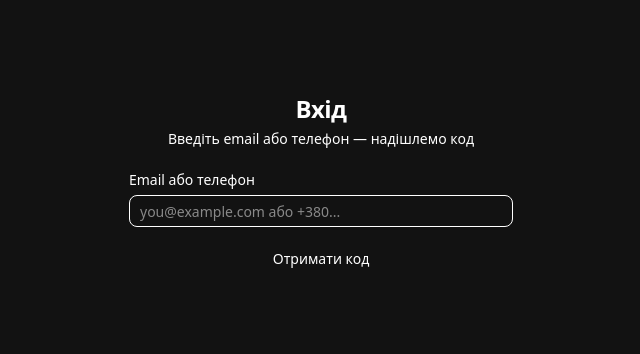
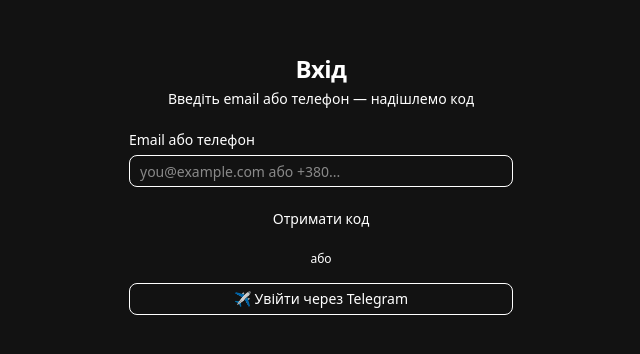
Before and after one commit to dedcinema/frontend, a Next.js app: page /auth/login in a window 1280 px wide. Shown: the part 216-570 px from the top of the page, without its empty margins (319-959 px from the left). Built offline with nearby package versions, Linux system fonts and the light colour scheme; no server answers.

Commit message:
feat: telegram auth flow

```diff
--- /dev/null
+++ b/src/app/auth/telegram/page.tsx
@@ -0,0 +1,74 @@
+'use client'
+
+import { Suspense, useEffect } from 'react'
+import { useRouter } from 'next/navigation'
+import { useSearchParams } from 'next/navigation'
+import { toast } from 'sonner'
+import { authApi, type AuthResponse } from '@/api/requests/auth'
+import { useAuth } from '@/api/hooks/useAuth'
+
+function TelegramHandler() {
+  const searchParams = useSearchParams()
+  const router = useRouter()
+  const { auth } = useAuth()
+
+  useEffect(() => {
+    console.log('[TG] hash:', window.location.hash || '(empty)')
+    console.log('[TG] search:', window.location.search || '(empty)')
+
+    // крок 1: hash має tgAuthResult → конвертуємо в query param і перезавантажуємо
+    if (window.location.hash.includes('tgAuthResult')) {
+      console.log('[TG] found tgAuthResult in hash — redirecting to query param')
+      const hashParams = new URLSearchParams(window.location.hash.slice(1))
+      const result = hashParams.get('tgAuthResult')
+      if (result) {
+        window.location.replace(`/auth/telegram?tgAuthResult=${encodeURIComponent(result)}`)
+        return
+      }
+    }
+
+    // крок 2: query param є → верифікуємо
+    const tgAuthResult = searchParams.get('tgAuthResult')
+    console.log('[TG] tgAuthResult from query:', tgAuthResult ? tgAuthResult.slice(0, 20) + '...' : null)
+
+    if (tgAuthResult) {
+      authApi
+        .verifyTelegram(tgAuthResult)
+        .then((data) => {
+          console.log('[TG] verify success, has url:', !!(data as AuthResponse & { url?: string }).url)
+          const res = data as AuthResponse & { url?: string }
+          if (res.url) {
+            window.location.href = res.url
+          } else {
+            auth(data)
+            router.replace('/')
+          }
+        })
+        .catch((err) => {
+          console.error('[TG] verify error:', err)
+          toast.error('Помилка авторизації через Telegram')
+          router.replace('/auth/login')
+        })
+      return
+    }
+
+    // крок 3: нічого немає → логін
+    console.log('[TG] no tgAuthResult found — redirecting to login')
+    router.replace('/auth/login')
+  // eslint-disable-next-line react-hooks/exhaustive-deps
+  }, [])
+
+  return (
+    <div className="flex min-h-[60vh] items-center justify-center text-sm text-muted-foreground">
+      Завантаження...
+    </div>
+  )
+}
+
+export default function TelegramPage() {
+  return (
+    <Suspense>
+      <TelegramHandler />
+    </Suspense>
+  )
+}
--- /dev/null
+++ b/src/app/auth/tg-finalize/page.tsx
@@ -0,0 +1,49 @@
+'use client'
+
+import { Suspense, useEffect } from 'react'
+import { useRouter } from 'next/navigation'
+import { useSearchParams } from 'next/navigation'
+import { toast } from 'sonner'
+import { authApi } from '@/api/requests/auth'
+import { useAuth } from '@/api/hooks/useAuth'
+
+function TgFinalizeHandler() {
+  const searchParams = useSearchParams()
+  const router = useRouter()
+  const { auth } = useAuth()
+
+  useEffect(() => {
+    const session = searchParams.get('session')
+
+    if (!session) {
+      router.replace('/auth/login')
+      return
+    }
+
+    authApi
+      .finalizeTelegram(session)
+      .then((data) => {
+        auth(data)
+        router.replace('/')
+      })
+      .catch(() => {
+        toast.error('Помилка завершення авторизації через Telegram')
+        router.replace('/auth/login')
+      })
+  // eslint-disable-next-line react-hooks/exhaustive-deps
+  }, [])
+
+  return (
+    <div className="flex min-h-[60vh] items-center justify-center text-sm text-muted-foreground">
+      Завантаження...
+    </div>
+  )
+}
+
+export default function TgFinalizePage() {
+  return (
+    <Suspense>
+      <TgFinalizeHandler />
+    </Suspense>
+  )
+}
--- a/src/components/features/auth/OtpForm.tsx
+++ b/src/components/features/auth/OtpForm.tsx
@@ -6,6 +6,7 @@
 import { useRouter } from 'next/navigation'
 import { toast } from 'sonner'
 import { useAuth } from '@/api/hooks'
+import { authApi } from '@/api/requests'
 import {
   otpSendSchema,
   otpVerifySchema,
@@ -28,6 +29,7 @@
   const { sendOtp, verifyOtp } = useAuth()
   const [step, setStep] = useState<Step>('send')
   const [identifier, setIdentifier] = useState('')
+  const [isTgLoading, setIsTgLoading] = useState(false)
 
   const sendForm = useForm<OtpSendForm>({
     resolver: zodResolver(otpSendSchema),
@@ -111,7 +113,20 @@
     )
   }
 
+  async function handleTelegramLogin() {
+    setIsTgLoading(true)
+    try {
+      const data = await authApi.getTelegramUrl()
+      window.location.href = data.url
+    } catch (err) {
+      console.error('[TG login error]', err)
+      toast.error('Не вдалося отримати посилання Telegram')
+      setIsTgLoading(false)
+    }
+  }
+
   return (
+    <div className="space-y-4">
       <form onSubmit={sendForm.handleSubmit(handleSend)} className="space-y-4">
         <div className="space-y-2">
           <Label htmlFor="identifier">Email або телефон</Label>
@@ -131,5 +146,22 @@
           {sendOtp.isPending ? 'Надсилання...' : 'Отримати код'}
         </Button>
       </form>
+
+      <div className="relative flex items-center gap-3">
+        <div className="h-px flex-1 bg-border" />
+        <span className="text-xs text-muted-foreground">або</span>
+        <div className="h-px flex-1 bg-border" />
+      </div>
+
+      <Button
+        type="button"
+        variant="outline"
+        className="w-full"
+        disabled={isTgLoading}
+        onClick={handleTelegramLogin}
+      >
+        ✈️ {isTgLoading ? 'Завантаження...' : 'Увійти через Telegram'}
+      </Button>
+    </div>
   )
 }
```
Lines whose indentation alone changed are shown as unchanged.
